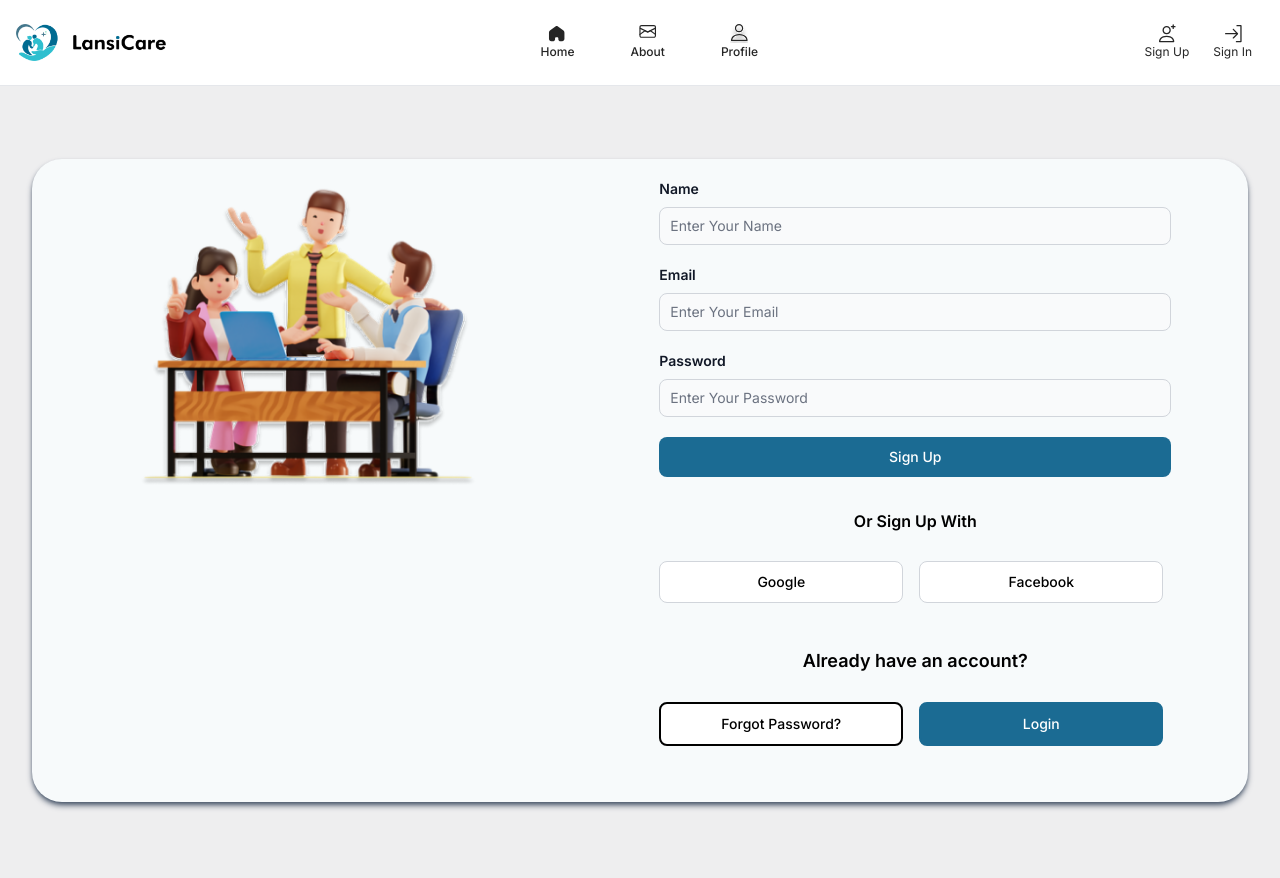
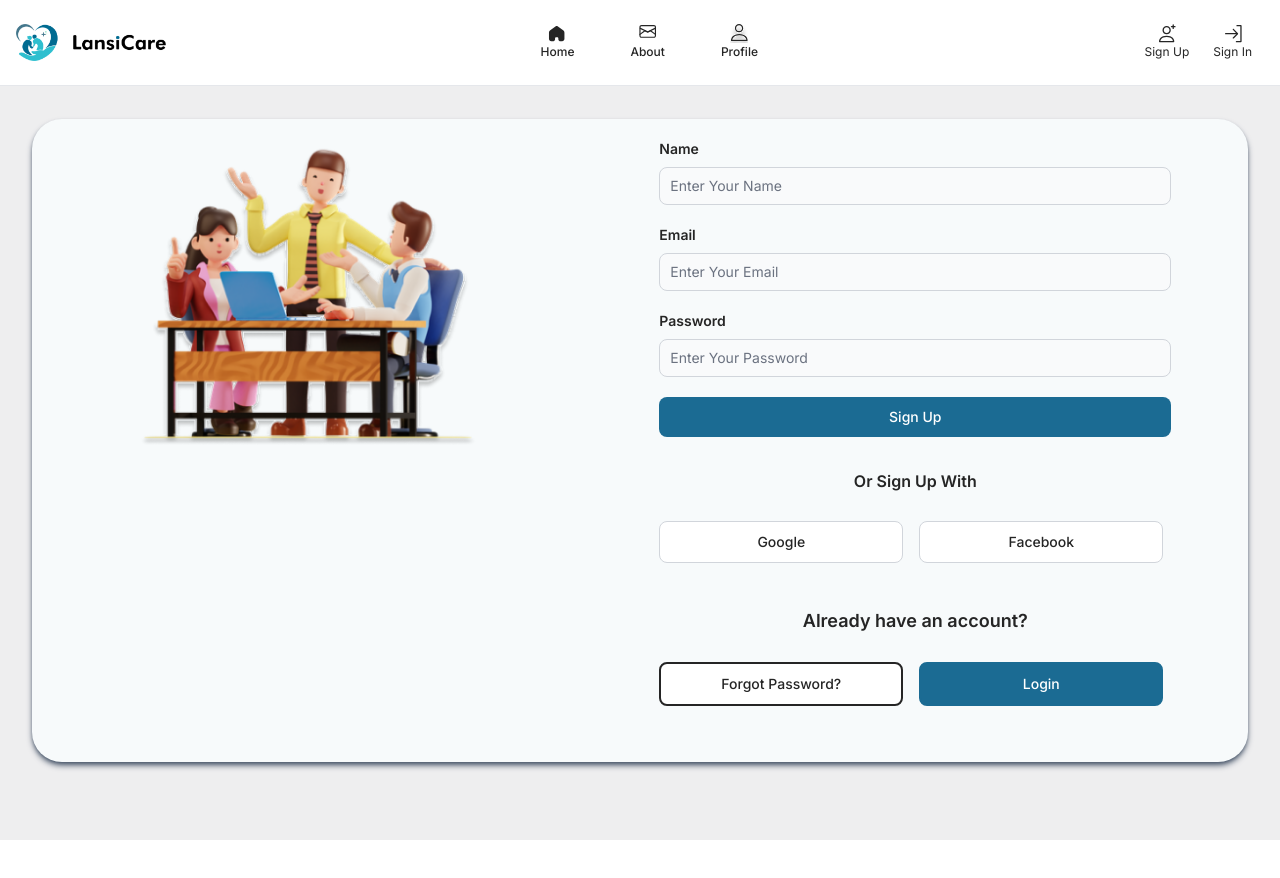
Before and after one commit to Fast-and-Serious-Production/Lansi-Care-Web, a Next.js app: page /users/signup in a window 1280 px wide. After the commit the page ends 840 px from the top, so only its background shows below. Built offline with nearby package versions, Linux system fonts and the light colour scheme; no server answers.

Commit message:
fitur home

```diff
--- a/src/app/users/component/AboutComponent.tsx
+++ b/src/app/users/component/AboutComponent.tsx
@@ -48,18 +48,15 @@ export default function AboutComponent() {
           </div>
           <div className="font-medium">
             <p className="text-left flex justify-end mr-20 ml-80">
-              Lorem ipsum dolor sit amet consectetur adipisicing elit. Harum, eligendi accusamus impedit, sunt excepturi tenetur odio cum et quos iste quaerat sequi molestiae aspernatur, nostrum laborum. Saepe minus mollitia magni tenetur
-              necessitatibus excepturi ipsum reprehenderit beatae nesciunt quod inventore odit repellendus eum ut ipsa, placeat odio animi fugiat veniam? Iste, quis culpa fugit vitae natus quod aspernatur, dolorum fuga eaque eos aperiam rem
-              et saepe modi perferendis. Blanditiis nesciunt rem qui, tempore, sapiente corrupti nulla vero amet reprehenderit dolor molestias.
+            Selamat datang di website resmi Grup NFN! Kami adalah tim LansiCare yang terdiri dari empat individu berbakat dengan anggota yang terdiri dari Rakha, sebagai ketua kami, memimpin dengan visi yang kuat serta mengarahkan tim untuk terus berkembang. Ada pula hacker handal kami yaitu Naufal, membawa keahlian teknis yang mendalam serta bertanggung jawab atas program yang ada. Serta ada Raisya, hustler kami, memiki keterampilan komunikasi dan negosiasi yang luar biasa, dan ada pula Keefa, hipster kreatif, menambahkan sentuhan estetika yang unik, sehingga membawa kesan megah kepada tim kami.
             </p>
             <br />
             <p className="text-left flex justify-end mr-20 ml-80">
-              Lorem ipsum dolor sit amet consectetur adipisicing elit. Voluptatibus esse ipsam animi, necessitatibus voluptates aut? Nobis beatae exercitationem recusandae porro reiciendis veniam ab facilis libero error explicabo molestiae
-              aliquam ea nulla maiores, deleniti expedita? Suscipit accusantium quidem ab repellendus pariatur molestias reprehenderit aliquid odio totam in, officiis ex quaerat sit?
+            Lorem ipsum, dolor sit amet consectetur adipisicing elit. Minima, ipsum!
             </p>
             <br />
             <p className="text-left flex justify-end mr-20 ml-80">
-              Lorem, ipsum dolor sit amet consectetur adipisicing elit. Impedit quis officia aliquam, molestiae tenetur vel est quos alias, velit eius magni voluptatem debitis labore, autem nobis quae ea nulla voluptas?
+            Kami bersatu untuk menciptakan solusi luar biasa dan menghadirkan ide-ide kreatif. Terima kasih telah berkunjung ke situs kami.
             </p>
           </div>
         </div>
--- a/src/app/users/component/SignUpUser.tsx
+++ b/src/app/users/component/SignUpUser.tsx
@@ -74,7 +74,7 @@ export default function SignUpUser() {
   return (
     sessionStatus !== "authenticated" && (
       <>
-        <section className="flex flex-1 flex-col min-w-full justify-center lg:px-8 align-middle h-full mt-20 bg-base-50">
+        <section className="flex flex-1 flex-col min-w-full justify-center lg:px-8 align-middle h-full mt-10 bg-base-50">
           <div className=" max-w-7xl flex justify-around max-h-3xl m-auto w-full h-fit pb-12 pt-5 rounded-[30px] shadow-md shadow-slate-600 bg-primary-1000">
             <main>
               <Image src={SignupImage} width={397.22} height={305.61} alt="SignUp Image" />
@@ -82,37 +82,37 @@ export default function SignUpUser() {
             <main className="max-w-lg w-full">
               <form onSubmit={handleSubmit}>
                 <div className="mb-5">
-                  <label htmlFor="nama" className="block mb-2 text-sm font-semibold text-gray-900 dark:text-white">
+                  <label htmlFor="nama" className="block mb-2 text-sm font-semibold text-base-100 dark:text-white">
                     Name
                   </label>
                   <input
                     type="text"
                     id="nama"
-                    className="bg-gray-50 border border-gray-300 text-gray-900 text-sm rounded-lg focus:ring-slate-800 focus:border-black block w-full px-2.5 py-2 dark:bg-gray-700 dark:border-gray-600 dark:placeholder-gray-400 dark:text-white dark:focus:ring-blue-500 dark:focus:border-blue-500"
+                    className="bg-gray-50 border border-gray-300 text-base-100 text-sm rounded-lg focus:ring-slate-800 focus:border-base-100 block w-full px-2.5 py-2 dark:bg-gray-700 dark:border-gray-600 dark:placeholder-gray-400 dark:text-white dark:focus:ring-blue-500 dark:focus:border-blue-500"
                     placeholder="Enter Your Name"
                     required
                   />
                 </div>
                 <div className="mb-5">
-                  <label htmlFor="email" className="block mb-2 text-sm font-semibold text-gray-900 dark:text-white">
+                  <label htmlFor="email" className="block mb-2 text-sm font-semibold text-base-100 dark:text-white">
                     Email
                   </label>
                   <input
                     type="email"
                     id="email"
-                    className="bg-gray-50 border border-gray-300 text-gray-900 text-sm rounded-lg focus:ring-slate-800 focus:border-black block w-full px-2.5 py-2 dark:bg-gray-700 dark:border-gray-600 dark:placeholder-gray-400 dark:text-white dark:focus:ring-blue-500 dark:focus:border-blue-500"
+                    className="bg-gray-50 border border-gray-300 text-base-100 text-sm rounded-lg focus:ring-slate-800 focus:border-base-100 block w-full px-2.5 py-2 dark:bg-gray-700 dark:border-gray-600 dark:placeholder-gray-400 dark:text-white dark:focus:ring-blue-500 dark:focus:border-blue-500"
                     placeholder="Enter Your Email"
                     required
                   />
                 </div>
                 <div className="mb-5">
-                  <label htmlFor="password" className="block mb-2 text-sm font-semibold text-gray-900 dark:text-white">
+                  <label htmlFor="password" className="block mb-2 text-sm font-semibold text-base-100 dark:text-white">
                     Password
                   </label>
                   <input
                     type="password"
                     id="password"
-                    className="bg-gray-50 border border-gray-300 text-gray-900 text-sm rounded-lg focus:ring-slate-800 focus:border-black block w-full px-2.5 py-2 dark:bg-gray-700 dark:border-gray-600 dark:placeholder-gray-400 dark:text-white dark:focus:ring-blue-500 dark:focus:border-blue-500"
+                    className="bg-gray-50 border border-gray-300 text-base-100 text-sm rounded-lg focus:ring-slate-800 focus:border-base-100 block w-full px-2.5 py-2 dark:bg-gray-700 dark:border-gray-600 dark:placeholder-gray-400 dark:text-white dark:focus:ring-blue-500 dark:focus:border-blue-500"
                     placeholder="Enter Your Password"
                     required
                   />
@@ -125,34 +125,34 @@ export default function SignUpUser() {
                     <p>Sign Up</p>
                   </button>
                   <p className="text-red-600 text-sm mb-4">{error && error}</p>
-                  <p className="mt-8 text-base text-black font-semibold text-center ">Or Sign Up With</p>
+                  <p className="mt-8 text-base text-base-100 font-semibold text-center ">Or Sign Up With</p>
                   <div className="grid grid-cols-2 gap-2 mt-7">
                     <button
                       type="button"
-                      className="text-black hover:text-white bg-white border border-gray-300 focus:outline-none hover:bg-black focus:ring-4 focus:ring-gray-100 font-medium rounded-lg text-sm px-5 py-2.5 me-2 mb-2 dark:bg-gray-800 dark:text-white dark:border-gray-600 dark:hover:bg-gray-700 dark:hover:border-gray-600 dark:focus:ring-gray-700"
+                      className="text-base-100 hover:text-white bg-white border border-gray-300 focus:outline-none hover:bg-base-100 focus:ring-4 focus:ring-gray-100 font-medium rounded-lg text-sm px-5 py-2.5 me-2 mb-2 dark:bg-gray-800 dark:text-white dark:border-gray-600 dark:hover:bg-gray-700 dark:hover:border-gray-600 dark:focus:ring-gray-700"
                     >
                       {/* image */}
                       <p className="font-medium text-[14px]">Google</p>
                     </button>
                     <button
                       type="button"
-                      className="text-black hover:text-white bg-white border border-gray-300 focus:outline-none hover:bg-black focus:ring-4 focus:ring-gray-100 font-medium rounded-lg text-sm px-5 py-2.5 me-2 mb-2 dark:bg-gray-800 dark:text-white dark:border-gray-600 dark:hover:bg-gray-700 dark:hover:border-gray-600 dark:focus:ring-gray-700"
+                      className="text-base-100 hover:text-white bg-white border border-gray-300 focus:outline-none hover:bg-base-100 focus:ring-4 focus:ring-gray-100 font-medium rounded-lg text-sm px-5 py-2.5 me-2 mb-2 dark:bg-gray-800 dark:text-white dark:border-gray-600 dark:hover:bg-gray-700 dark:hover:border-gray-600 dark:focus:ring-gray-700"
                     >
                       {/* image */}
                       <p className="font-medium text-[14px]">Facebook</p>
                     </button>
                   </div>
-                  <p className="text-[18px] font-semibold text-center mt-9">Already have an account?</p>
+                  <p className="text-[18px] font-semibold text-center mt-9 text-base-100">Already have an account?</p>
                   <div className="grid grid-cols-2 gap-2 mt-7">
                     <button
                       type="button"
-                      className="text-black hover:text-white bg-white border-2 border-black focus:outline-none hover:bg-black focus:ring-4 focus:ring-gray-500 font-medium rounded-lg text-sm px-5 py-2.5 me-2 mb-2 dark:bg-gray-800 dark:text-white dark:border-gray-600 dark:hover:bg-gray-700 dark:hover:border-gray-600 dark:focus:ring-gray-700"
+                      className="text-base-100 hover:text-white bg-white border-2 border-base-100 focus:outline-none hover:bg-base-100 focus:ring-4 focus:ring-gray-500 font-medium rounded-lg text-sm px-5 py-2.5 me-2 mb-2 dark:bg-gray-800 dark:text-white dark:border-gray-600 dark:hover:bg-gray-700 dark:hover:border-gray-600 dark:focus:ring-gray-700"
                     >
                       <p className="font-medium text-[14px]">Forgot Password?</p>
                     </button>
                     <Link
                       href={"/users/signin"}
-                      className="text-white hover:text-black bg-darkBlue border-2 border-darkBlue focus:outline-none hover:bg-white focus:ring-4 focus:ring-gray-500 font-medium rounded-lg text-sm px-5 py-2.5 me-2 mb-2 dark:bg-gray-800 dark:text-white dark:border-gray-600 dark:hover:bg-gray-700 dark:hover:border-gray-600 dark:focus:ring-gray-700"
+                      className="text-white hover:text-base-100 bg-darkBlue border-2 border-darkBlue focus:outline-none hover:bg-white focus:ring-4 focus:ring-gray-500 font-medium rounded-lg text-sm px-5 py-2.5 me-2 mb-2 dark:bg-gray-800 dark:text-white dark:border-gray-600 dark:hover:bg-gray-700 dark:hover:border-gray-600 dark:focus:ring-gray-700"
                     >
                       <p className="font-medium text-[14px] text-center">Login</p>
                     </Link>
```
Also changed, not shown: src/app/users/component/HomePage.tsx (+33 -2 lines), src/app/users/component/SigninUser.tsx (+7 -7 lines), public/obat-contoh.jpg (added), public/track-kesehatan-contoh.jpg (added).
